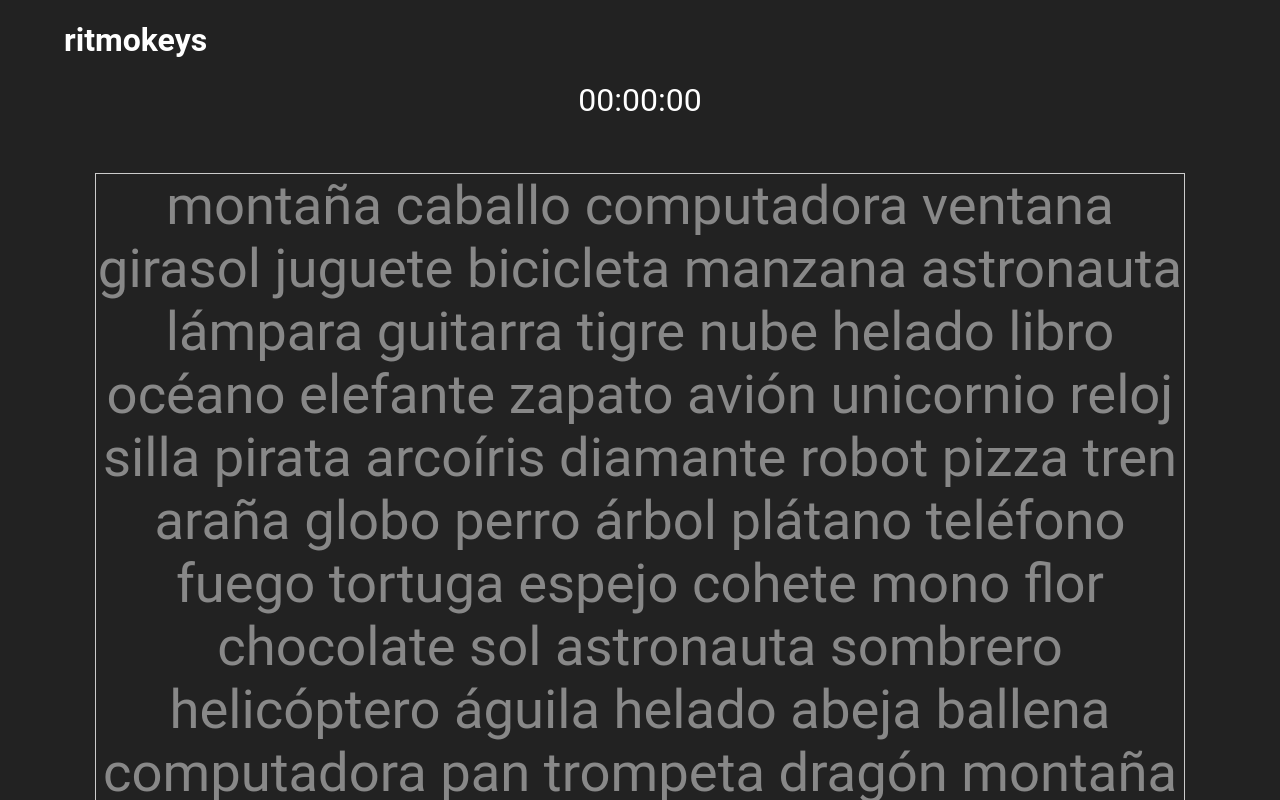
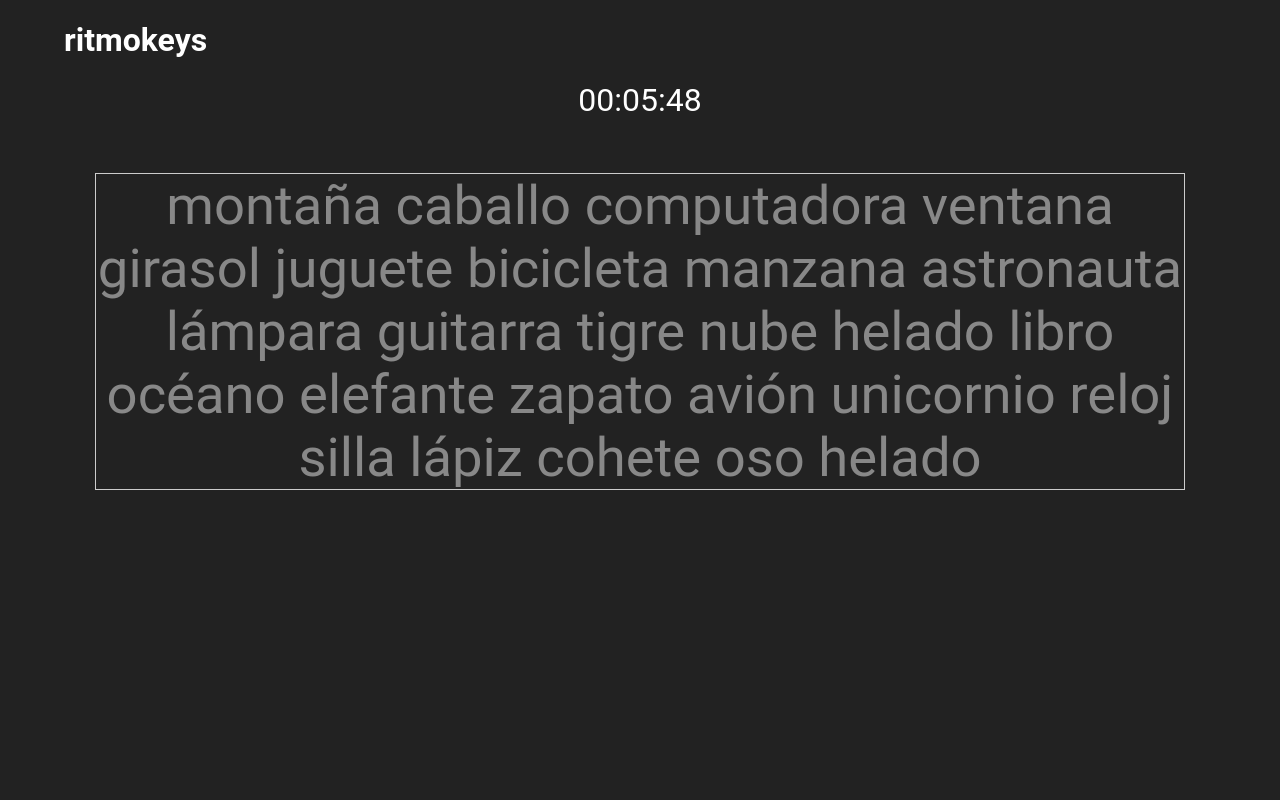
Before and after one commit to NachoCarher/ritmo-keys, a React (Vite) app: page / in a window 1280 px wide. Shown: the top 800 px of the page. Built offline with nearby package versions, Linux system fonts and the light colour scheme.

Commit message:
Añade funcionalidad al timer y acorta la longitud de los datos mockeados

```diff
--- a/src/components/Timer/Timer.jsx
+++ b/src/components/Timer/Timer.jsx
@@ -1,5 +1,33 @@
+import { useEffect, useState } from 'react';
+
 export default function Timer() {
+    const [minutes, setMinutes] = useState(0);
+    const [seconds, setSeconds] = useState(0);
+    const [milliseconds, setMilliseconds] = useState(0);
+
+    useEffect(() => {
+        const interval = setInterval(() => {
+            setMilliseconds(milliseconds => milliseconds + 1);
+        }, 10);
+
+        if (milliseconds === 100) {
+            setSeconds(seconds => seconds + 1);
+            setMilliseconds(0);
+        }
+
+        if (seconds === 60) {
+            setMinutes(minutes => minutes + 1);
+            setSeconds(0);
+        }
+
+        return () => clearInterval(interval);
+    }, [milliseconds, seconds]);
+
+    const time = `${minutes < 10 ? `0${minutes}` : minutes}:${seconds < 10 ? `0${seconds}` : seconds}:${milliseconds < 10 ? `0${milliseconds}` : milliseconds}`;
+
+
     return (
-    <div className="timer">00:00:00</div>
+    <div className="timer">{time}</div>
+
     );
 }
--- a/src/mocks/text1.json
+++ b/src/mocks/text1.json
@@ -1,3 +1,3 @@
 {
-    "exampleText": "montaña caballo computadora ventana girasol juguete bicicleta manzana astronauta lámpara guitarra tigre nube helado libro océano elefante zapato avión unicornio reloj silla pirata arcoíris diamante robot pizza tren araña globo perro árbol plátano teléfono fuego tortuga espejo cohete mono flor chocolate sol astronauta sombrero helicóptero águila helado abeja ballena computadora pan trompeta dragón montaña avión caballo pera astronauta lápiz cohete oso helado"
+    "exampleText": "montaña caballo computadora ventana girasol juguete bicicleta manzana astronauta lámpara guitarra tigre nube helado libro océano elefante zapato avión unicornio reloj silla lápiz cohete oso helado"
 }
```
